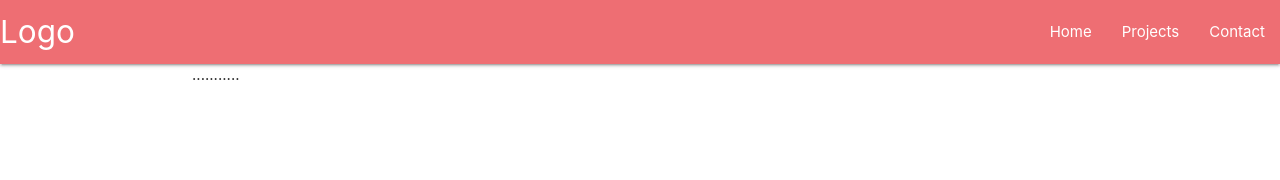
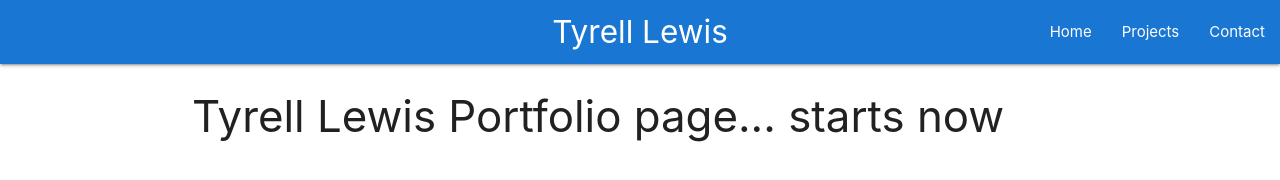
Before and after one commit to Tyrell-Lewis/Tyrell-Lewis.github.io, a plain HTML site: page skeleton.html in a window 1280 px wide. Drawn offline with nearby package versions, Linux system fonts and the light colour scheme.

Commit message:
Enhance skeleton.html with navbar and sidenav

```diff
--- a/skeleton.html
+++ b/skeleton.html
@@ -2,16 +2,21 @@
 <html lang="en">
 <head>
   <meta charset="UTF-8" />
-  <meta name="viewport" content="width=device-width, initial-scale=1.0"/>
+  <meta name="viewport" content="width=device-width, initial-scale=1.0" />
+  <title>Tyrell Lewis | Portfolio</title>
+  <link rel="stylesheet" href="https://fonts.googleapis.com/icon?family=Material+Icons">
   <link rel="stylesheet" href="https://cdnjs.cloudflare.com/ajax/libs/materialize/1.0.0/css/materialize.min.css">
-  <link rel="stylesheet" href="https://fonts.googleapis.com/icon?family=Material+Icons">
-  <title>INSERT TITLE HERE</title>
 </head>
 <body>
+
+  <!-- Top Navbar goes here................. -->
   <nav>
-    <div class="nav-wrapper">
-      <a href="#" class="brand-logo">Logo</a>
-      <ul id="nav-mobile" class="right hide-on-med-and-down">
+    <div class="nav-wrapper blue darken-2">
+      <a href="#" data-target="slide-out" class="sidenav-trigger">
+        <i class="material-icons">menu</i>
+      </a>
+      <a href="index.html" class="brand-logo center">Tyrell Lewis</a>
+      <ul class="right hide-on-med-and-down">
         <li><a href="index.html">Home</a></li>
         <li><a href="projects.html">Projects</a></li>
         <li><a href="contact.html">Contact</a></li>
@@ -19,16 +24,32 @@
     </div>
   </nav>
 
+  <!-- Sidenav goes here............. -->
+  <ul id="slide-out" class="sidenav">
+    <li>
+      <div class="user-view blue darken-2">
+        <p class="white-text" style="padding: 1rem; font-weight: 500;">Tyrell Lewis</p>
+      </div>
+    </li>
+    <li><a href="index.html"><i class="material-icons">home</i>Home</a></li>
+    <li><a href="projects.html"><i class="material-icons">work</i>Projects</a></li>
+    <li><a href="contact.html"><i class="material-icons">contacts</i>Contact</a></li>
+  </ul>
+
+  <!-- Page Content goes here............. -->
   <main>
     <div class="container">
-      ...........
+      <h3>Tyrell Lewis Portfolio page... starts now</h3>
     </div>
   </main>
 
-
-
-
+  <!-- Scipts Go here ............. -->
   <script src="https://cdnjs.cloudflare.com/ajax/libs/materialize/1.0.0/js/materialize.min.js"></script>
+  <script>
+    document.addEventListener("DOMContentLoaded", function () {
+      M.AutoInit();
+    });
+  </script>
 
 </body>
 </html>
```
